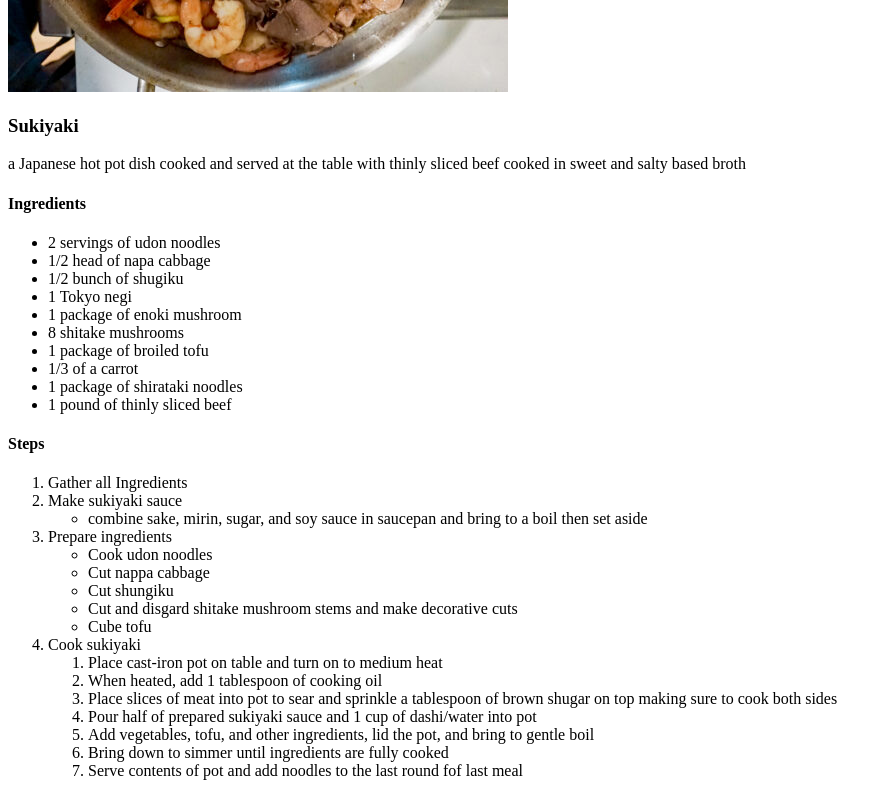
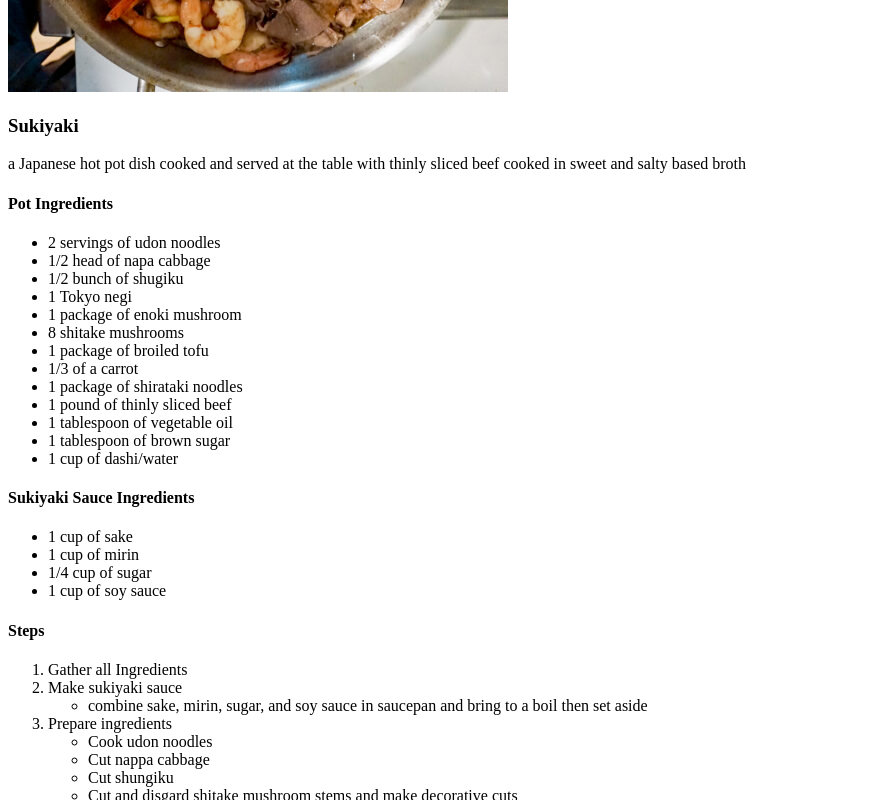
Before and after one commit to paji9/odin-recipes, a plain HTML site: page recipes/sukiyaki.html in a window 1280 px wide. Shown: the part 488-1288 px from the top of the page, without its empty margins (0-892 px from the left). Drawn offline with Linux system fonts and the light colour scheme.

Commit message:
Update sukiyaki.html indredient list

```diff
--- a/recipes/sukiyaki.html
+++ b/recipes/sukiyaki.html
@@ -13,7 +13,7 @@
         <p>
             a Japanese hot pot dish cooked and served at the table with thinly sliced beef cooked in sweet and salty based broth
         </p>
-        <h4>Ingredients</h4>
+        <h4>Pot Ingredients</h4>
 
         <ul>
             <li>2 servings of udon noodles</li>
@@ -26,6 +26,19 @@
             <li>1/3 of a carrot</li>
             <li>1 package of shirataki noodles</li>
             <li>1 pound of thinly sliced beef</li>
+
+            <li>1 tablespoon of vegetable oil</li>
+            <li>1 tablespoon of brown sugar</li>
+            <li>1 cup of dashi/water</li>
+        </ul>
+
+        <h4>Sukiyaki Sauce Ingredients</h4>
+
+        <ul>
+            <li>1 cup of sake</li>
+            <li>1 cup of mirin</li>
+            <li>1/4 cup of sugar</li>
+            <li>1 cup of soy sauce</li>
         </ul>
 
         <h4>Steps</h4>
```
